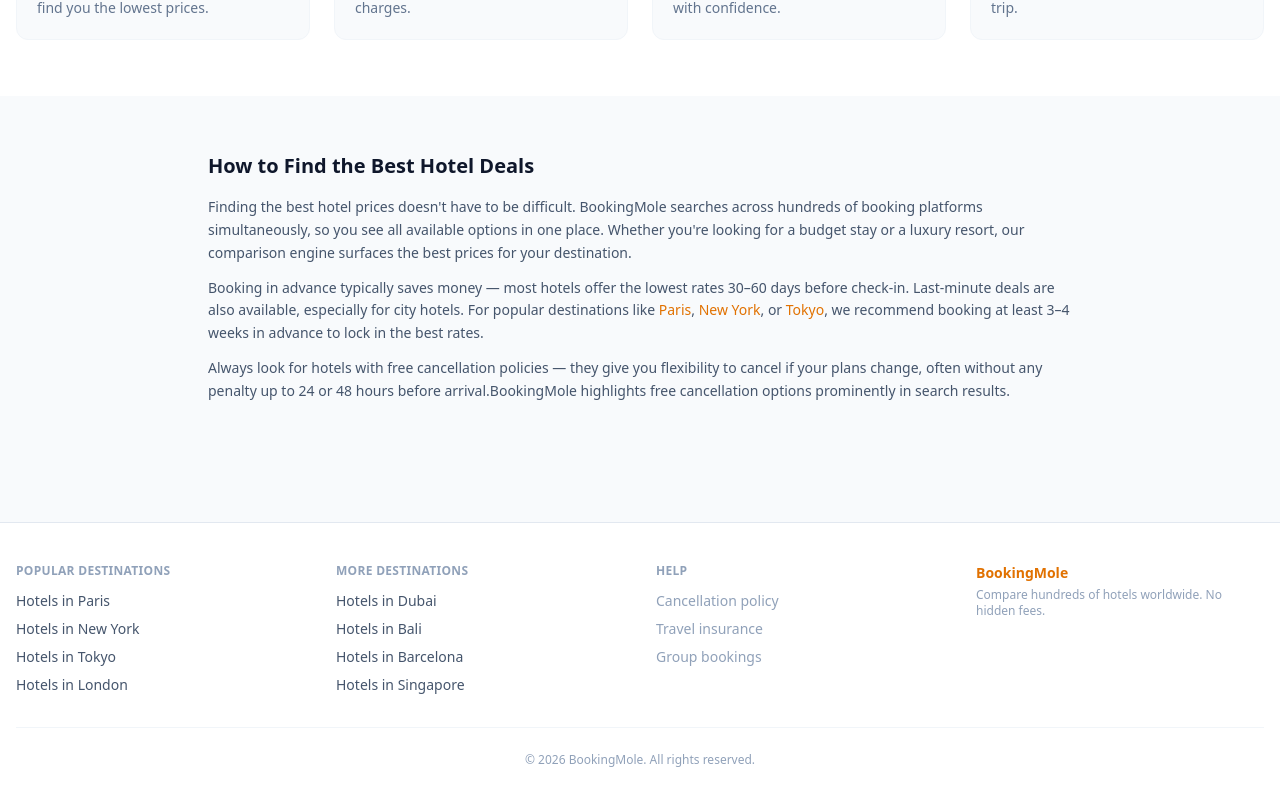
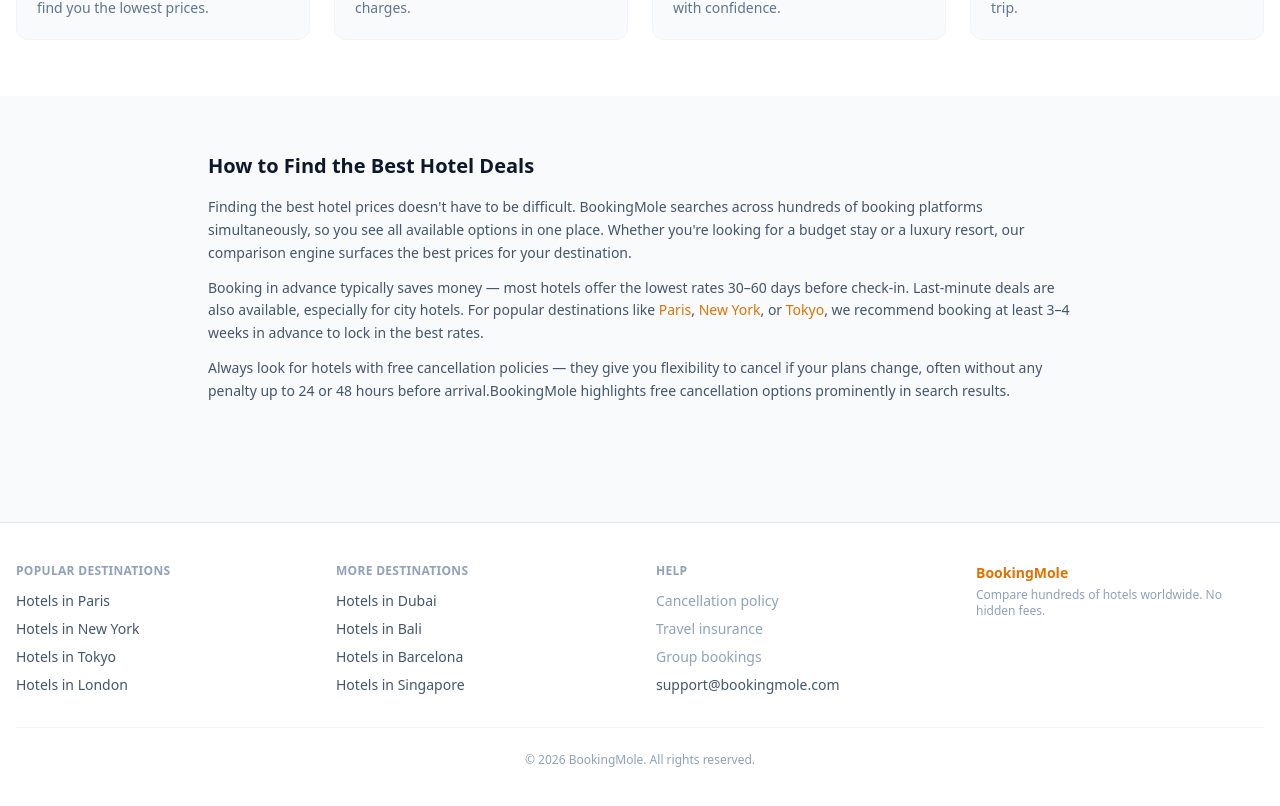
Before and after one commit to vitorgoathik/hotel-booking, a Next.js app: page / in a window 1280 px wide. Shown: the part 1651-2457 px from the top of the page. Built offline with nearby package versions, Linux system fonts and the light colour scheme; no server answers.

Commit message:
feat: add support email to footer

```diff
--- a/src/app/layout.tsx
+++ b/src/app/layout.tsx
@@ -141,6 +141,7 @@ export default async function RootLayout({ children }: { children: ReactNode })
                   <li><span className="text-slate-400">Cancellation policy</span></li>
                   <li><span className="text-slate-400">Travel insurance</span></li>
                   <li><span className="text-slate-400">Group bookings</span></li>
+                  <li><a href="mailto:support@bookingmole.com" className="hover:text-amber-600 transition-colors">support@bookingmole.com</a></li>
                 </ul>
               </div>
               <div>
```
